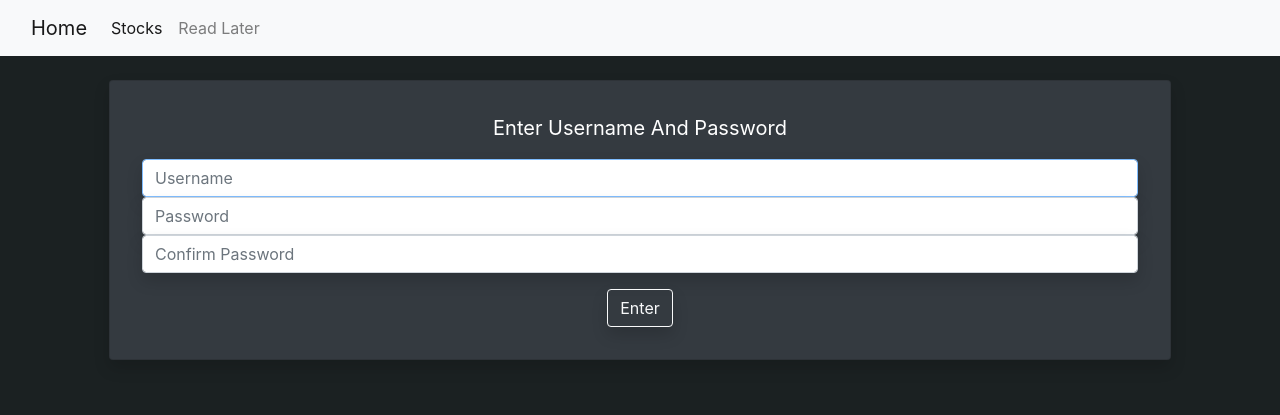
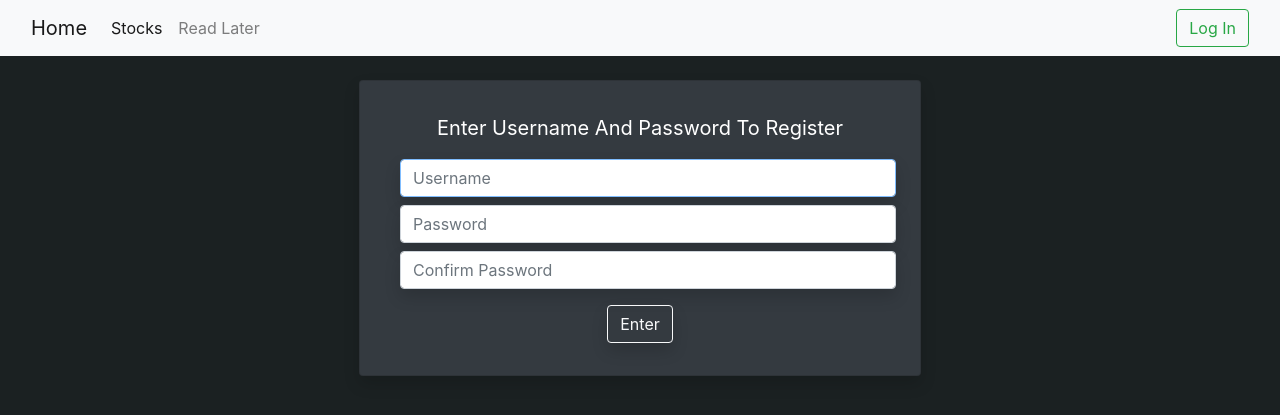
Before and after one commit to Code-Richard/Final-Project, a Flask app: page /register in a window 1280 px wide. Shown: the top 415 px of the page. Run offline with Flask 2, Linux system fonts and the light colour scheme; parts of the project's set-up code (start-up, migrations or seed data) failed here and were passed over; some libraries are stand-ins or nearby versions.

Commit message:
Changes to style and nav bar

```diff
--- a/templates/add.html
+++ b/templates/add.html
@@ -34,7 +34,7 @@
               </div>
             </div>
         </nav>
-        <div class="container">
+        <div class="container w-50">
           <div class="card bg-dark text-white text-center shadow p-3 m-4">
             <blockquote class="blockquote mb-0 m-3">
               <p>Stay updated on a company by adding it to your portfolio</p>
--- a/templates/index.html
+++ b/templates/index.html
@@ -25,13 +25,14 @@
               <div class="collapse navbar-collapse" id="navbarNav">
                 <ul class="navbar-nav">
                   <li class="nav-item">
-                    <a class="nav-link active" aria-current="page" href="/add">Stocks</a>
+                    <a class="nav-link" aria-current="page" href="/add">Stocks</a>
                   </li>
                   <li class="nav-item">
                     <a class="nav-link" href="/readlater">Read Later</a>
                   </li>
                 </ul>
               </div>
+              <a href="/logout" class="btn btn-outline-success my-2 my-sm-0">Log Out</a>
             </div>
         </nav>
         <div class="row">
--- a/templates/readlater.html
+++ b/templates/readlater.html
@@ -25,10 +25,10 @@
               <div class="collapse navbar-collapse" id="navbarNav">
                 <ul class="navbar-nav">
                   <li class="nav-item">
-                    <a class="nav-link active" aria-current="page" href="/add">Stocks</a>
+                    <a class="nav-link" aria-current="page" href="/add">Stocks</a>
                   </li>
                   <li class="nav-item">
-                    <a class="nav-link" href="/readlater">Read Later</a>
+                    <a class="nav-link active" href="/readlater">Read Later</a>
                   </li>
                 </ul>
               </div>
--- a/templates/register.html
+++ b/templates/register.html
@@ -32,17 +32,18 @@
                   </li>
                 </ul>
               </div>
+              <a href="/login" class="btn btn-outline-success my-2 my-sm-0">Log In</a>
             </div>
         </nav>
-        <div class="container">
+        <div class="container w-50">
           <div class="card bg-dark text-white text-center shadow p-3 m-4">
             <blockquote class="blockquote mb-0 m-3">
-              <p>Enter Username And Password</p>
+              <p>Enter Username And Password To Register</p>
                 <form action="/register" method="post">
                   <div class="form-group">
-                      <input autofocus autocomplete="off" class="form-control shadow" name="username" placeholder="Username" type="text">
-                      <input autocomplete="off" class="form-control shadow" name="password" placeholder="Password" type="text">
-                      <input autocomplete="off" class="form-control shadow" name="confirmation" placeholder="Confirm Password" type="text">
+                      <input autofocus autocomplete="off" class="form-control shadow m-2" name="username" placeholder="Username" type="text">
+                      <input autocomplete="off" class="form-control shadow m-2" name="password" placeholder="Password" type="password">
+                      <input autocomplete="off" class="form-control shadow m-2" name="confirmation" placeholder="Confirm Password" type="password">
                   </div>
                   <button class="btn btn-outline-light shadow" type="submit">Enter</button>
                 </form>
```
Also changed, not shown: templates/login.html (+4 -3 lines).
